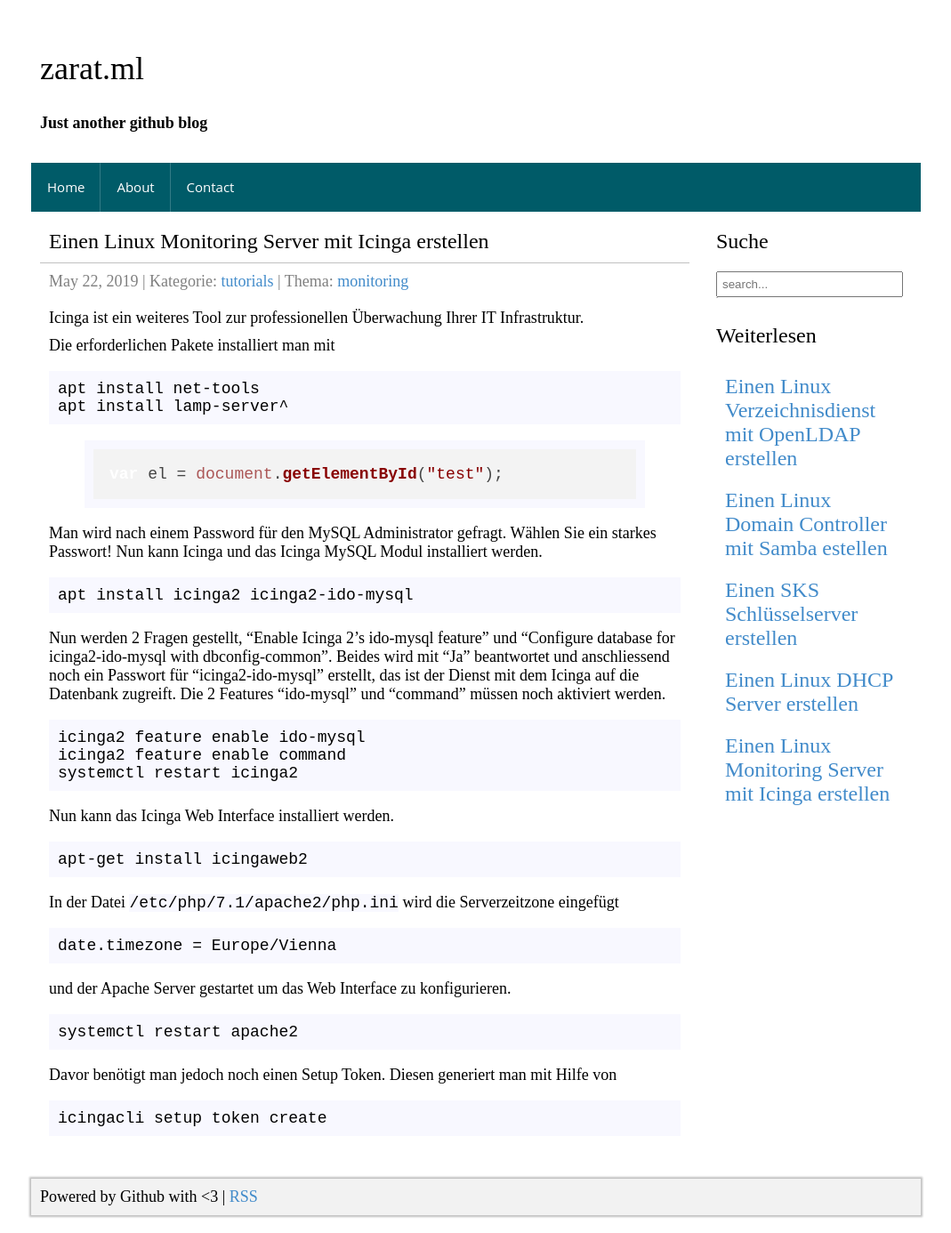
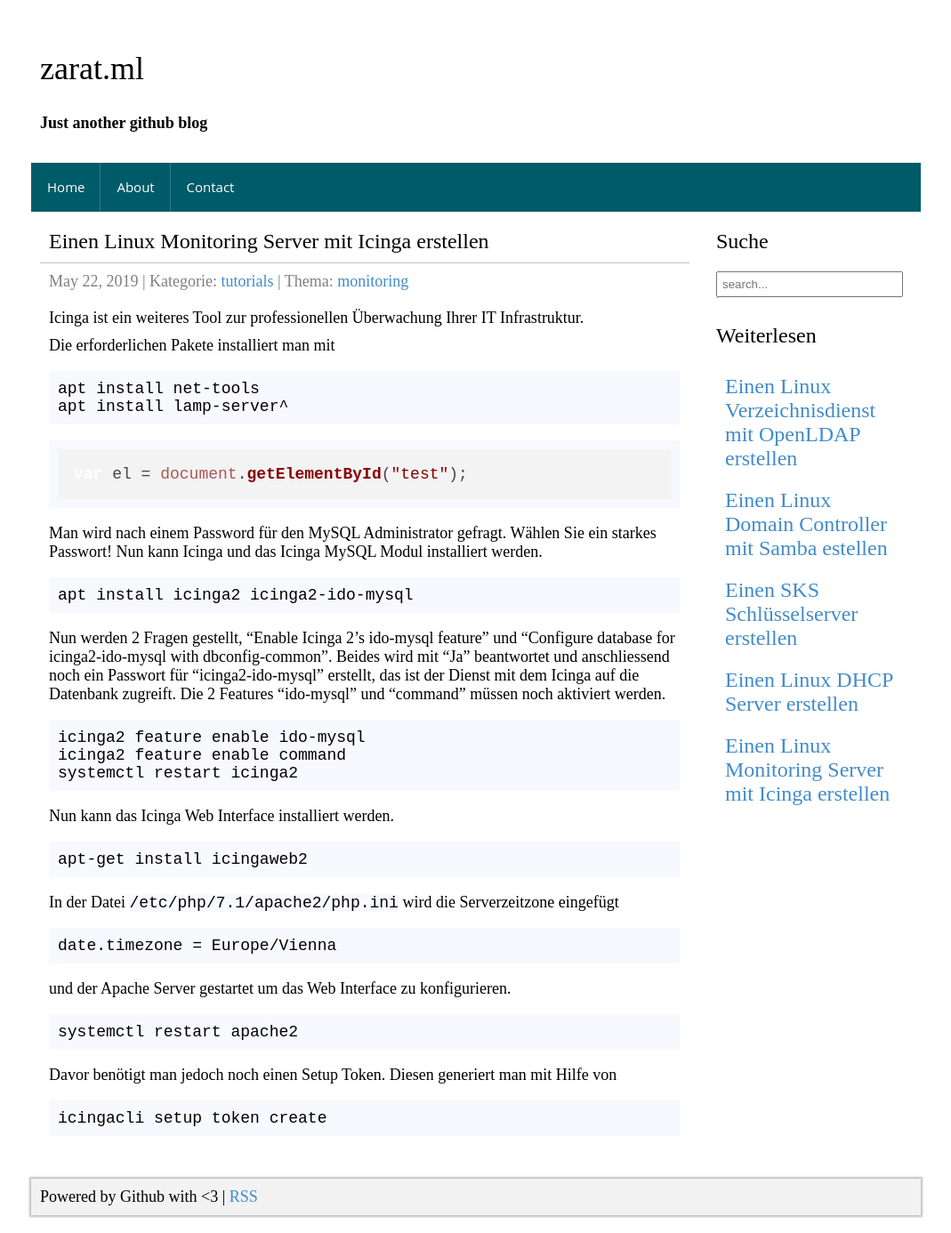
Before and after one commit to zarat/zarat.github.io, a Jekyll site: the page built from _posts/2019-05-22-icinga-monitoring.markdown, in a window 1280 px wide. Shown: the whole page at 89% size, without its empty margins (105-1174 px from the left). Built offline with Jekyll 4.4.1, drawn with Linux system fonts in a browser that asks for light colours; nearby versions of some CDN libraries.

Commit message:
Update 2019-05-22-icinga-monitoring.markdown

```diff
--- a/_posts/2019-05-22-icinga-monitoring.markdown
+++ b/_posts/2019-05-22-icinga-monitoring.markdown
@@ -18,9 +18,7 @@ apt install net-tools
 apt install lamp-server^
 </pre>
 
-{% highlight javascript %}
-var el = document.getElementById("test");
-{% endhighlight %}
+<pre><code class="language-javascript">var el = document.getElementById("test");</code></pre>
 
 Man wird nach einem Password für den MySQL Administrator gefragt. Wählen Sie ein starkes Passwort! Nun kann Icinga und das Icinga MySQL Modul installiert werden.
 
```
